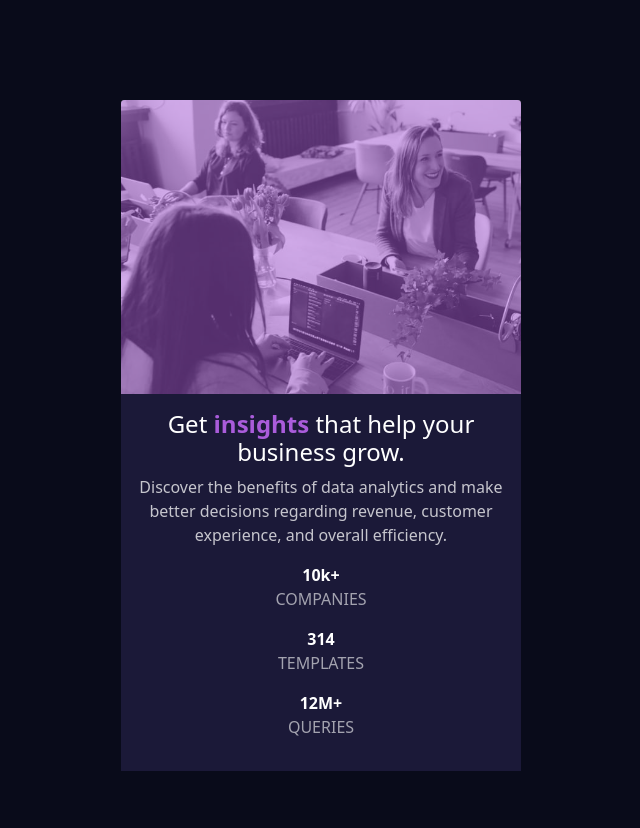
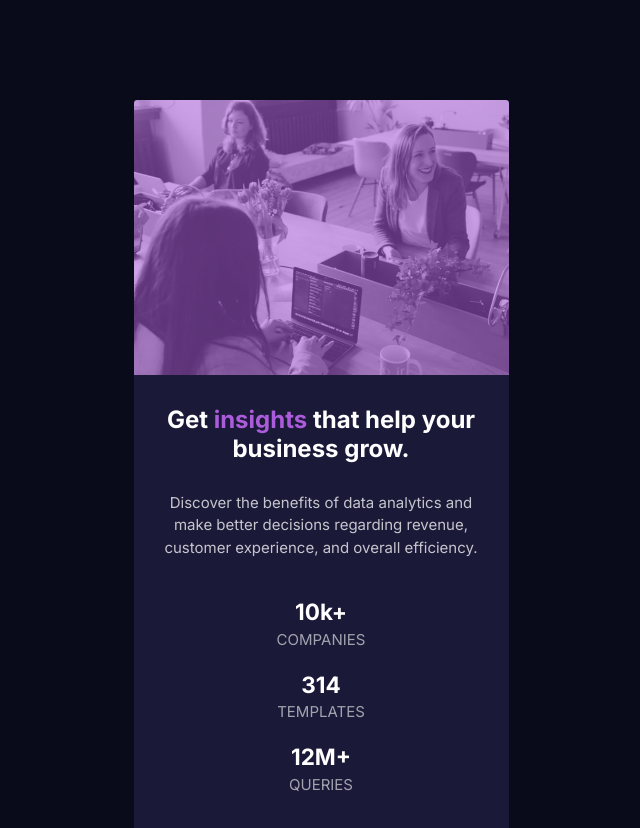
Before and after one commit to CFox2019/stats-preview-card-component, a plain HTML site: page index.html in a window 1280 px wide. Shown: the whole page, without its empty margins (319-959 px from the left). Before the commit the page ends 800 px from the top, so only its background shows below. Drawn offline with nearby package versions, Linux system fonts and the light colour scheme.

Commit message:
added font styles

```diff
--- a/index.html
+++ b/index.html
@@ -12,11 +12,15 @@
 
   <title>Frontend Mentor | Stats preview card component</title>
 
+  <link rel="preconnect" href="https://fonts.googleapis.com">
+  <link rel="preconnect" href="https://fonts.gstatic.com" crossorigin>
+  <link href="https://fonts.googleapis.com/css2?family=Inter:wght@400;700&family=Lexend+Deca&display=swap" rel="stylesheet">
+
 </head>
 
 <body>
 
-  <div class="card" style="max-width: 400px;">
+  <div class="card" style="max-width: 375px;">
     <img class="card-img-top" src="./images/image-header-mobile.jpg" alt="office team">
     <div class="card-body">
       <h4 class="card-title">Get <strong class="accent">insights</strong> that help your business grow.</strong></h5>
--- a/styles.css
+++ b/styles.css
@@ -1,6 +1,8 @@
 body {
   background-color: hsl(233, 47%, 7%);
   text-align: center;
+  font-size: 15px;
+  font-family: 'Inter', sans-serif;
 }
 
 .card {
@@ -12,11 +14,17 @@ body {
 }
 
 img {
-  opacity: 0.5;
+  opacity: 0.45;
 }
 
 .card-body {
   background-color: hsl(244, 38%, 16%);
+}
+
+h4 {
+  padding-top: 15px;
+  padding-bottom: 20px;
+  font-weight: 700;
 }
 
 h4,
@@ -28,16 +36,21 @@ h4,
   color: hsl(277, 64%, 61%);
 }
 
+.card-text {
+  color: hsla(0, 0%, 100%, 0.75);
+  padding-bottom: 20px;
+}
+
 .stats {
   color: hsla(0, 0%, 100%, 0.6);
 }
 
-.card-text {
-  color: hsla(0, 0%, 100%, 0.75);
+.strong-stats {
+  font-size: 1.5em;
 }
 
 /* For Tablets and desktops */
-@media screen and (min-width: 540px) and (max-width: 1280px) {
+@media screen and (min-width: 540px) and (max-width: 1440px) {
 
   img {
 
```
